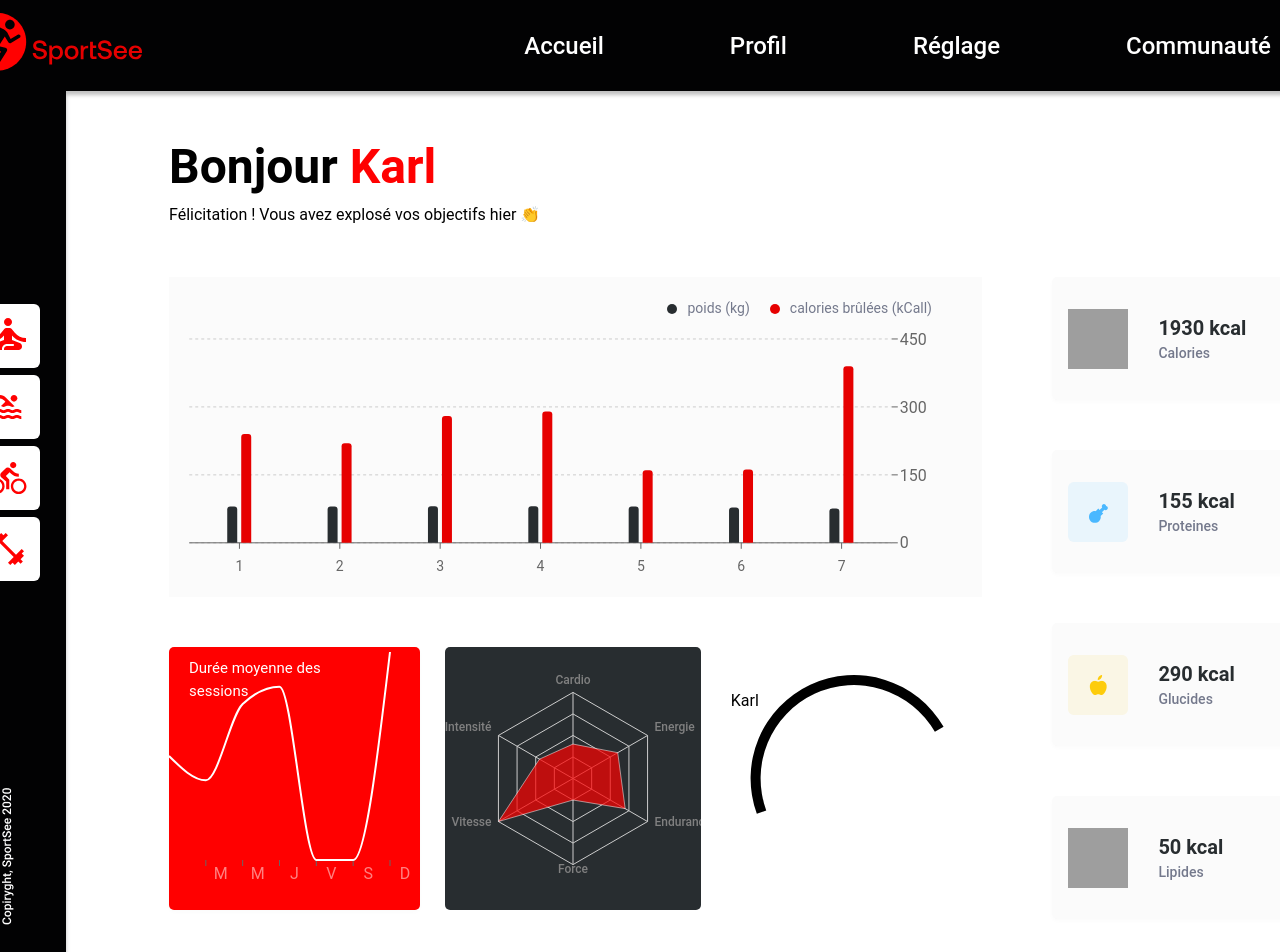
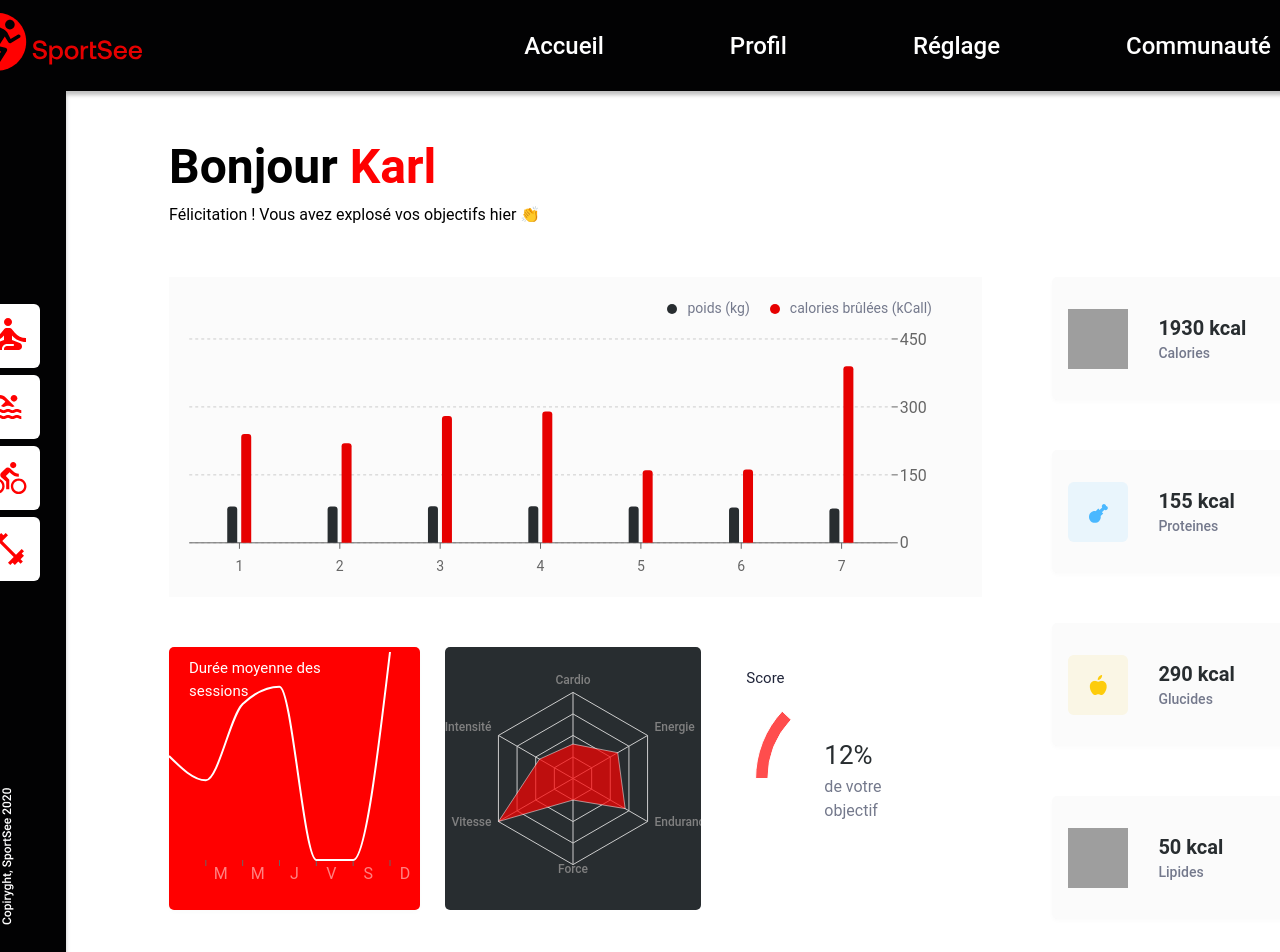
Before and after one commit to JC971/sportSee, a React (Vite) app: page / in a window 1280 px wide. Shown: the top 952 px of the page. Built offline with nearby package versions, Linux system fonts and the light colour scheme; grey boxes are pictures that could not be loaded.

Commit message:
pourcentage objectif

```diff
--- a/src/usecases/components/ScoreChart.tsx
+++ b/src/usecases/components/ScoreChart.tsx
@@ -1,33 +1,41 @@
-import { PureComponent } from "react";
+/*import React, { PureComponent } from "react";
+
 import {
 	RadialBarChart,
 	RadialBar,
 	Legend,
 	ResponsiveContainer,
 } from "recharts";
+import "./score.scss";
+import { getUserDataInMemory } from "../get-user-data";
 
-const USER_MAIN_DATA = [
+export default class ScoreChart extends PureComponent {
+	constructor(props) {
+		super(props);
+		this.state = {
+			userData: null,
+		};
+	}
+
+	componentDidMount() {
+		const userData = getUserDataInMemory();
+		this.setState({ userData });
+	}
+
+	render() {
+		const { userData } = this.state;
+
+
+		if (!userData) {
+			return <div>En attente...</div>;
+		}
+
+		const data = [
 			{
-		id: 12,
-		userInfos: {
-			firstName: "Karl",
-			lastName: "Dovineau",
-			age: 31,
-		},
-		todayScore: 105,
-		keyData: {
-			calorieCount: 1930,
-			proteinCount: 155,
-			carbohydrateCount: 290,
-			lipidCount: 50,
-		},
+				uv: userData.todayScore * 100,
+				fill:'#FF0101B2',
 			},
 		];
-
-const data = USER_MAIN_DATA.map((item) => ({
-	name: item.userInfos.firstName,
-	uv: item.todayScore,
-}));
 
 		const style = {
 			top: "80%",
@@ -36,21 +44,27 @@ const style = {
 			lineHeight: "24px",
 		};
 
-export default class ScoreChart extends PureComponent {
-	render() {
 		return (
 			<div className="score-chart">
+				<span className="score">Score</span>
 				<ResponsiveContainer width="100%" height={"100%"}>
 					<RadialBarChart
 						cx="50%"
 						cy="50%"
-						innerRadius="80%"
-						startAngle={200}
-						endAngle={30}
+						innerRadius="100%"
+
+						startAngle={90}
+						endAngle={-270}
 						barSize={10}
 						data={data}
 					>
-						<RadialBar minAngle={0} background clockWise dataKey="uv" />
+						<RadialBar
+							minAngle={15}
+							background={false}
+							clockWise
+							dataKey="uv"
+
+						/>
 						<Legend
 							iconSize={0}
 							layout="horizontal"
@@ -63,3 +77,74 @@ export default class ScoreChart extends PureComponent {
 		);
 	}
 }
+*/
+
+import React, { PureComponent } from "react";
+import { PieChart, Pie, Cell, ResponsiveContainer } from "recharts";
+import { getUserDataInMemory } from "../get-user-data";
+import "./score.scss";
+
+export default class ScorePieChart extends PureComponent {
+	constructor(props) {
+		super(props);
+		this.state = {
+			userData: null,
+		};
+	}
+
+	componentDidMount() {
+		const userData = getUserDataInMemory();
+		this.setState({ userData });
+	}
+
+	render() {
+		const { userData } = this.state;
+
+		if (!userData) {
+			return <div>En attente...</div>;
+		}
+
+		const scorePercentage = (userData.todayScore * 100)
+
+		// Créer les données pour le PieChart
+		const pieData = [
+			{ name: "Score", value: userData.todayScore },
+			{ name: "Rest", value: 1 - userData.todayScore },
+		];
+
+		return (
+			<div className="score-chart">
+				<span className="score">Score</span>
+				<ResponsiveContainer width="100%" height="100%">
+					<PieChart>
+						<Pie
+							data={pieData}
+							innerRadius="70%"
+							outerRadius="80%"
+							dataKey="value"
+							startAngle={180}
+							endAngle={-270}
+						>
+							<Cell key={`cell-score`} fill="#FF0101B2" />
+							score
+							<Cell key={`cell-rest`} fill="transparent" />
+						</Pie>
+					</PieChart>
+				</ResponsiveContainer>
+				<div
+					className="score-percentage"
+					style={{
+						position: "absolute",
+						top: "50%",
+						left: "50%",
+						transform: "translate(-50%, -50%)",
+						fontSize: "26px",
+						color: "#282D30",
+					}}
+				>
+					{scorePercentage}% <span className="objectif">de votre objectif</span>
+				</div>
+			</div>
+		);
+	}
+}
--- /dev/null
+++ b/src/usecases/components/score.scss
@@ -0,0 +1,19 @@
+.score-chart {
+	position: relative;
+
+
+	.score {
+		font-size: 15px;
+		color: #20253a;
+		position: absolute;
+		top: 20px;
+		left: 20px;
+	}
+
+	.objectif{
+		display: block;
+		width: 60px;
+		font-size: 16px;
+		color: #74798C;
+	}
+}
--- a/src/usecases/components/sessionsForUserId12.tsx
+++ b/src/usecases/components/sessionsForUserId12.tsx
@@ -6,5 +6,5 @@ export const sessionsForUserId12 = user
 			day: session.day,
 			kilogram: session.kilogram,
 			calories: session.calories,
-	  }))
+	}))
 	: [];
```
Also changed, not shown: src/usecases/components/FirstNameIdent.tsx (+0 -39 lines). Lines whose indentation alone changed are shown as unchanged.
